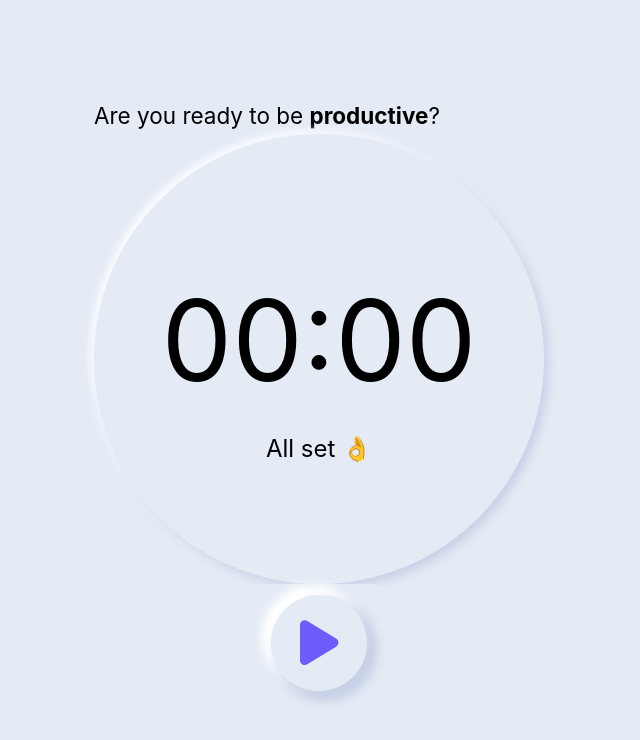
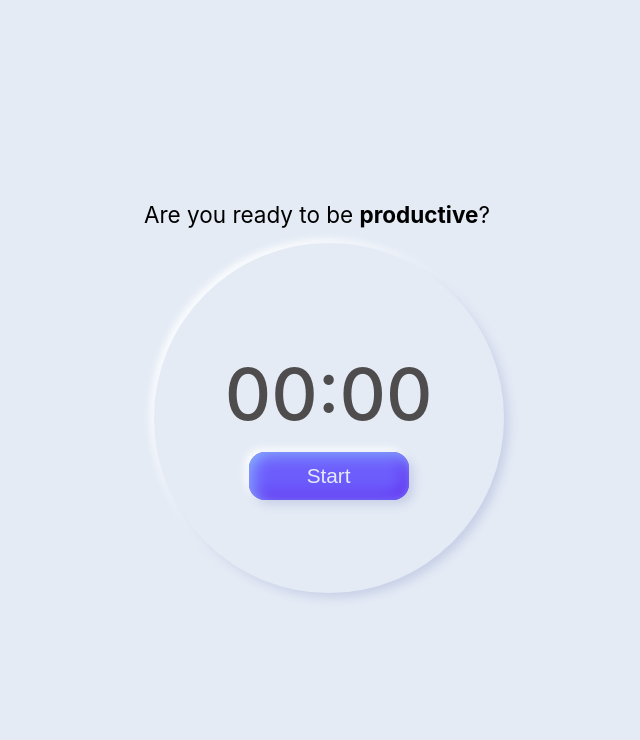
Before and after one commit to emi-castellano/foqs, a Vue app: page / in a window 1280 px wide. Shown: the top 740 px of the page, without its empty margins (321-961 px from the left). Built offline with nearby package versions, Linux system fonts and the light colour scheme.

Commit message:
Updated time running section, removed play button

```diff
--- a/src/assets/colors.scss
+++ b/src/assets/colors.scss
@@ -6,6 +6,7 @@ $greyLight: #E4EBF5;
 $greyLight2: #c8d0e7;
 $greyLight3: #bec8e4;
 $greyDark: #9baacf;
+$greyDark2: #4e4c4c;
 $white: #FFFFFF;
 
 $shadow: .3rem .3rem .6rem $greyLight2, -.2rem -.2rem .5rem $white;
--- a/src/components/button/BaseButton.vue
+++ b/src/components/button/BaseButton.vue
@@ -81,6 +81,15 @@ const sizeClass = computed(() => `btn--${props.size}`);
     font-size: 1.6rem;
   }
 
+  &--small {
+    width: 10rem;
+    height: 3rem;
+
+    span {
+      font-size: 1.3rem;
+    }
+  }
+
   &--round {
     width: 3rem;
     height: 3rem;
--- a/src/components/play-button/PlayButton.vue
+++ /dev/null
@@ -1,113 +0,0 @@
-<script setup lang="ts">
-import { computed, ref } from "vue";
-
-const playing = ref(false);
-const shadowClass = computed(() => (playing.value ? "shadow" : ""));
-const animationPausedClass = computed(() => (!playing.value ? "paused" : ""));
-
-const onClick = () => {
-  playing.value = !playing.value;
-};
-</script>
-
-<template>
-  <button :class="['play-button']" @click="onClick">
-    <span :class="['icons', shadowClass]">
-      <font-awesome-icon v-if="!playing" class="play" icon="fa-solid fa-play" />
-      <font-awesome-icon v-else class="pause" icon="fa-solid fa-pause" />
-    </span>
-    <span :class="['wave-1', animationPausedClass]"></span>
-    <span :class="['wave-2', animationPausedClass]"></span>
-  </button>
-</template>
-
-<style scoped lang="scss">
-@import "../../assets/colors.scss";
-.play-button {
-  border: none;
-  background: $greyLight;
-  grid-column: 2 / 3;
-  grid-row: 4 / 6;
-  width: 9rem;
-  height: 100%;
-  justify-self: center;
-  border-radius: 1rem;
-  display: grid;
-  grid-template-rows: 1fr;
-  justify-items: center;
-  align-items: center;
-  .icons {
-    grid-row: 1 / 2;
-    grid-column: 1 / 2;
-    width: 6rem;
-    height: 6rem;
-    display: flex;
-    margin: 0.6rem;
-    justify-content: center;
-    align-items: center;
-    border-radius: 50%;
-    font-size: 3.2rem;
-    color: $primary;
-    z-index: 300;
-    background: $greyLight;
-    box-shadow: $shadow;
-    cursor: pointer;
-    position: relative;
-    border: none;
-    &.shadow {
-      box-shadow: $innerShadow;
-    }
-
-    .play {
-      position: absolute;
-      transition: all 0.2s linear;
-    }
-    .pause {
-      position: absolute;
-      transition: all 0.2s linear;
-    }
-  }
-
-  .wave-1,
-  .wave-2 {
-    grid-row: 1 / 2;
-    grid-column: 1 / 2;
-    width: 6rem;
-    height: 6rem;
-    border-radius: 50%;
-    filter: blur(1px);
-    z-index: 100;
-
-    &.paused {
-      animation-play-state: paused;
-    }
-  }
-
-  .wave-1 {
-    box-shadow: 0.4rem 0.4rem 0.8rem $greyLight2, -0.4rem -0.4rem 0.8rem $white;
-    background: linear-gradient(to bottom right, $greyLight2 0%, $white 100%);
-    animation: waves 4s linear infinite;
-  }
-
-  .wave-2 {
-    box-shadow: 0.4rem 0.4rem 0.8rem $greyLight2, -0.4rem -0.4rem 0.8rem $white;
-    animation: waves 4s linear 2s infinite;
-  }
-}
-
-@keyframes waves {
-  0% {
-    transform: scale(1);
-    opacity: 1;
-  }
-
-  50% {
-    opacity: 1;
-  }
-
-  100% {
-    transform: scale(2);
-    opacity: 0;
-  }
-}
-</style>
--- a/src/components/time-running/TimeRunning.vue
+++ b/src/components/time-running/TimeRunning.vue
@@ -1,6 +1,5 @@
 <script setup lang="ts">
 import BaseTimer from "../timer/BaseTimer.vue";
-import PlayButton from "../play-button/PlayButton.vue";
 </script>
 
 <template>
@@ -8,7 +7,6 @@ import PlayButton from "../play-button/PlayButton.vue";
     <h1>Are you ready to be <strong>productive</strong>?</h1>
     <div class="timer-wrapper">
       <BaseTimer />
-      <PlayButton />
     </div>
   </section>
 </template>
@@ -18,7 +16,7 @@ import PlayButton from "../play-button/PlayButton.vue";
   display: flex;
   flex-direction: column;
   align-items: center;
-  gap: 3rem;
+  gap: 10rem;
 
   .timer-wrapper {
     display: flex;
--- a/src/components/timer/BaseTimer.vue
+++ b/src/components/timer/BaseTimer.vue
@@ -1,35 +1,123 @@
+<script setup lang="ts">
+import { ref, computed } from "vue";
+import BaseButton from "../button/BaseButton.vue";
+
+const playing = ref(false);
+const shadowClass = computed(() => (playing.value ? "shadow" : ""));
+const animationPausedClass = computed(() => (!playing.value ? "paused" : ""));
+const buttonText = computed(() => (playing.value ? "Stop" : "Start"));
+
+const onClick = () => {
+  playing.value = !playing.value;
+};
+</script>
+
 <template>
   <div class="base-timer">
-    <div class="time-info">
+    <div :class="['time-info', shadowClass]">
       <span class="time-left">00:00</span>
-      <span class="time-status">All set 👌</span>
+      <BaseButton size="small" :text="buttonText" @click="onClick" />
     </div>
+    <span :class="['wave-1', animationPausedClass]"></span>
+    <span :class="['wave-2', animationPausedClass]"></span>
   </div>
 </template>
 
 <style scoped lang="scss">
 @import "../../assets/colors.scss";
+
+$circleSize: 350px;
 .base-timer {
-  border-radius: 50%;
-  width: 450px;
-  height: 450px;
-  box-shadow: $shadow;
-  display: flex;
-  justify-content: center;
+  border: none;
+  background: $greyLight;
+  grid-column: 2 / 3;
+  grid-row: 4 / 6;
+  width: $circleSize;
+  height: 100%;
+  justify-self: center;
+  border-radius: 1rem;
+  display: grid;
+  grid-template-rows: 1fr;
+  justify-items: center;
   align-items: center;
 
   .time-info {
+    grid-row: 1 / 2;
+    grid-column: 1 / 2;
+    width: $circleSize;
+    height: $circleSize;
     display: flex;
     flex-direction: column;
+    margin: 0.6rem;
+    justify-content: center;
     align-items: center;
+    border-radius: 50%;
+    font-size: 3.2rem;
+    color: $primary;
+    z-index: 300;
+    background: $greyLight;
+    box-shadow: $shadow;
+    position: relative;
+    border: none;
 
     .time-left {
-      font-size: 7rem;
+      font-size: 4.5rem;
+      color: $greyDark2;
+      font-weight: 500;
+    }
+    &.shadow {
+      box-shadow: $innerShadow;
     }
 
-    .time-status {
-      font-size: 1.5rem;
+    .play {
+      position: absolute;
+      transition: all 0.2s linear;
     }
+    .pause {
+      position: absolute;
+      transition: all 0.2s linear;
+    }
+  }
+
+  .wave-1,
+  .wave-2 {
+    grid-row: 1 / 2;
+    grid-column: 1 / 2;
+    width: $circleSize - 50;
+    height: $circleSize - 50;
+    border-radius: 50%;
+    filter: blur(1px);
+    z-index: 100;
+
+    &.paused {
+      animation-play-state: paused;
+    }
+  }
+
+  .wave-1 {
+    box-shadow: 0.4rem 0.4rem 0.8rem $greyLight2, -0.4rem -0.4rem 0.8rem $white;
+    background: linear-gradient(to bottom right, $greyLight2 0%, $white 100%);
+    animation: waves 4s linear infinite;
+  }
+
+  .wave-2 {
+    box-shadow: 0.4rem 0.4rem 0.8rem $greyLight2, -0.4rem -0.4rem 0.8rem $white;
+    animation: waves 4s linear 2s infinite;
+  }
+}
+@keyframes waves {
+  0% {
+    transform: scale(1);
+    opacity: 1;
+  }
+
+  50% {
+    opacity: 1;
+  }
+
+  100% {
+    transform: scale(2);
+    opacity: 0;
   }
 }
 </style>
```
